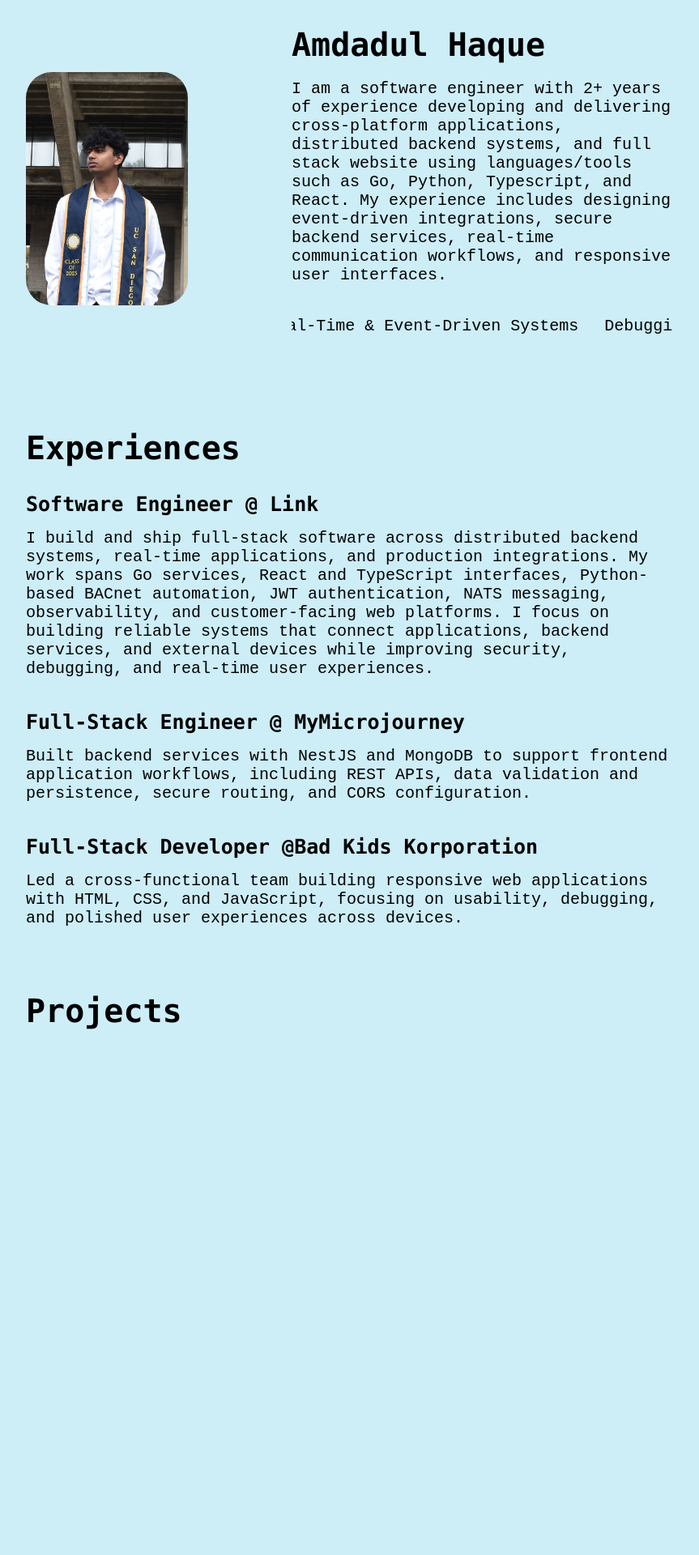
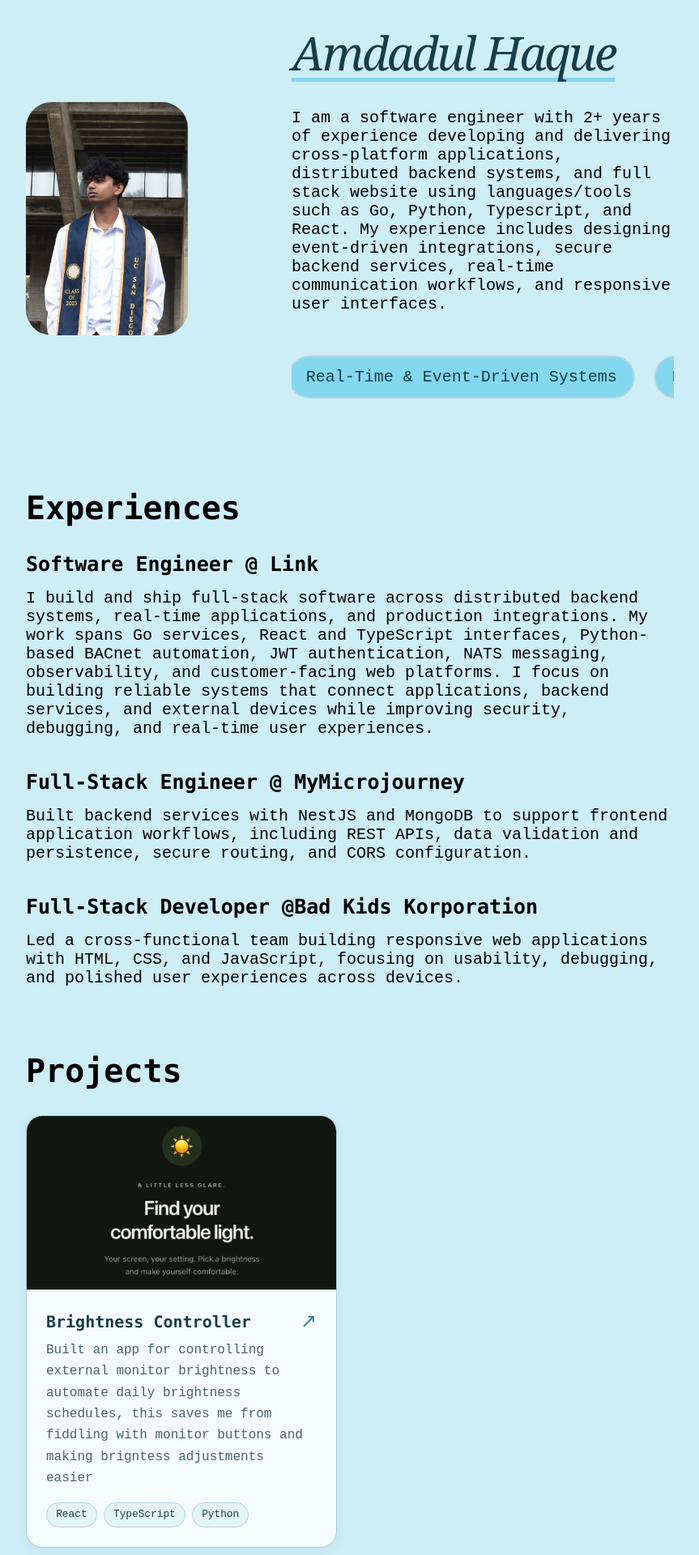
Before and after one commit to Amdadul-coding/personal-website, a React (Vite) app: page / in a window 1280 px wide. Shown: the top 1920 px of the page at 81% size, without its empty margins (208-1071 px from the left). Before the commit the page ends 1271 px from the top, so only its background shows below. Built offline with nearby package versions, Linux system fonts and the light colour scheme.

Commit message:
Added projects and improved other parts of the website

```diff
--- a/src/Pages/Home.tsx
+++ b/src/Pages/Home.tsx
@@ -1,5 +1,6 @@
 import styles from '../styles/home.module.css';
 import profile from '../assets/profile.jpg';
+import projectBrightness from '../assets/brightnessController.jpg'
 
 const expertise = [
   'Distributed Systems',
@@ -14,8 +15,38 @@ type ExperienceProps = {
   description: string;
 }
 
-const allExperiences: Record<string, ExperienceProps> ={
+type ProjectProps = {
+  previewImage: string;
+  link: string;
+  title: string;
+  description: string;
+  stack: string[];
+}
 
+function ProjectsDetail(projectProps: ProjectProps) {
+  return (
+    <a className={styles.projectCard} href={projectProps.link || undefined}>
+      <div className={styles.projectPreview}>
+        {projectProps.previewImage ? (
+          <img src={projectProps.previewImage} alt={`${projectProps.title} preview`} loading="lazy" />
+        ) : (
+          <span className={styles.projectPlaceholder}>Add project preview</span>
+        )}
+      </div>
+      <div className={styles.projectContent}>
+        <div className={styles.projectHeading}>
+          <h2 className={styles.projectTitle}>{projectProps.title}</h2>
+          {projectProps.link && <span className={styles.projectArrow} aria-hidden="true">↗</span>}
+        </div>
+        <p className={styles.projectDescription}>{projectProps.description}</p>
+        <ul className={styles.projectStack} aria-label="Technology stack">
+          {projectProps.stack.map((technology) => (
+            <li key={technology}>{technology}</li>
+          ))}
+        </ul>
+      </div>
+    </a>
+  );
 }
 
 function ExperiencesDetail (experienceProps:ExperienceProps) {
@@ -32,6 +63,16 @@ function ExperiencesDetail (experienceProps:ExperienceProps) {
 }
 
 export default function Home() {
+
+const allProjects: Record<string, ProjectProps> = {
+  project1: {
+    previewImage: projectBrightness,
+    link: 'https://github.com/Amdadul-coding/monitor-brightness-controller',
+    title: 'Brightness Controller',
+    description: 'Built an app for controlling external monitor brightness to automate daily brightness schedules, this saves me from fiddling with monitor buttons and making brigntess adjustments easier',
+    stack: ['React', 'TypeScript', 'Python'],
+  },
+};
 
 const allExperiences: Record<string, ExperienceProps> ={
   'exp1': {
@@ -53,8 +94,15 @@ const allExperiences: Record<string, ExperienceProps> ={
       <section className={styles.introduction}>
         <img src={profile} alt="myPortrait" />
         <div className={styles.aboutMe}>
-          <h1 className={styles.title}>
-            Amdadul Haque
+          <h1
+            className={styles.title}
+            tabIndex={0}
+            aria-label="Amdadul Haque — Software Engineer"
+          >
+            <span className={styles.titleFlip} aria-hidden="true">
+              <span className={styles.titleFront}>Amdadul Haque</span>
+              <span className={styles.titleBack}>Software Engineer</span>
+            </span>
           </h1>
           <p className={styles.summary}>
             I am a software engineer with 2+ years of experience developing and delivering cross-platform applications, distributed backend systems, and
@@ -94,8 +142,17 @@ const allExperiences: Record<string, ExperienceProps> ={
         <h1>
           Projects
         </h1>
-        <div>
-
+        <div className={styles.allProjects}>
+          {Object.entries(allProjects).map(([id, item]) => (
+            <ProjectsDetail
+              key={id}
+              previewImage={item.previewImage}
+              link={item.link}
+              title={item.title}
+              description={item.description}
+              stack={item.stack}
+            />
+          ))}
         </div>
       </section>
     </>
--- a/src/styles/home.module.css
+++ b/src/styles/home.module.css
@@ -23,63 +23,100 @@ body{
     min-width: 0;
     display: flex;
     flex-direction: column;
+    gap: 1rem;
     flex: 1;
 }
 .expertiseCarousel {
     overflow: hidden;
     width: 100%;
-    margin: 1.25rem 0;
+    padding: 1rem 0;
     font-size: 20px;
     font-family: 'Courier New', Courier, monospace;
     font-weight: 500;
 }
-
 .expertiseTrack {
     display: flex;
 }
-
 .expertiseList {
     display: flex;
     flex: 0 0 auto;
     min-width: 100%;
     align-items: center;
     justify-content: space-around;
-    gap: 2rem;
+    gap: 1.5rem;
     margin: 0;
-    padding: 0 2rem 0 0;
     list-style: none;
     white-space: nowrap;
     animation: slideExpertise 30s linear infinite;
 }
-
 .expertiseCarousel:hover .expertiseList {
     animation-play-state: paused;
 }
-
+.expertiseList li {
+    padding: .65rem 1.25rem;
+    border: 2px solid #b0d6df;
+    border-radius: 999px;
+    background: #83d7ee;
+    color: #173d48;
+    line-height: 1.4;
+    transition: transform 180ms ease, box-shadow 180ms ease, border-color 180ms ease;
+}
+.expertiseList li:hover {
+    transform: translateY(-4px);
+    border-color: #79b4c4;
+    box-shadow: 0 5px 12px rgb(23 61 72 / 18%);
+}
 @keyframes slideExpertise {
     from { transform: translateX(0); }
     to { transform: translateX(-100%); }
 }
-
-@media (prefers-reduced-motion: reduce) {
-    .expertiseList {
-        animation: none;
-        flex: 1;
-        flex-wrap: wrap;
-        justify-content: flex-start;
-        white-space: normal;
-        padding: 0;
-    }
-
-    .expertiseList[aria-hidden='true'] {
-        display: none;
-    }
+.aboutMe h1 {
+    font-size: clamp(2.75rem, 4.5vw, 4.5rem);
+    margin: 0;
+    font-family: Georgia, 'Times New Roman', serif;
+    font-weight: 500;
+    font-style: italic;
+    letter-spacing: -.045em;
+    line-height: 1.15;
+    color: #173d48;
 }
-.aboutMe h1 {
-    font-size: 40px;
-    margin: 0;
-    font-family: Monaco, monospace;
-    font-weight: 1000;
+.title {
+    width: fit-content;
+    max-width: 100%;
+    perspective: 1000px;
+    cursor: default;
+}
+.titleFront {
+    text-decoration: underline;
+    text-decoration-color: #83d7ee;
+    text-decoration-thickness: 5px;
+    text-underline-offset: .15em;
+    text-decoration-skip-ink: none;
+}
+.titleFlip {
+    display: grid;
+    grid-template-columns: minmax(0, 1fr);
+    transform-style: preserve-3d;
+    transition: transform 650ms cubic-bezier(.4, 0, .2, 1);
+}
+.titleFront,
+.titleBack {
+    grid-area: 1 / 1;
+    align-self: center;
+    backface-visibility: hidden;
+    -webkit-backface-visibility: hidden;
+}
+.titleBack {
+    transform: rotateY(180deg);
+}
+.title:hover .titleFlip,
+.title:focus .titleFlip {
+    transform: rotateY(180deg);
+}
+.title:focus-visible {
+    outline: 2px solid #246c80;
+    outline-offset: 6px;
+    border-radius: .25rem;
 }
 .aboutMe p {
     font-size: 20px;
@@ -120,10 +157,150 @@ body{
 .projects {
     display: flex;
     flex-direction: column;
+    gap: 2rem;
+    padding-bottom: 5rem;
 }
 .projects h1 {
     font-family: Monaco, monospace;
     margin: 0;
     font-size: 40px;
-    gap: 2rem
 }
+.allProjects {
+    display: grid;
+    grid-template-columns: repeat(2, minmax(0, 1fr));
+    gap: 2rem;
+}
+.projectCard {
+    display: flex;
+    flex-direction: column;
+    min-width: 0;
+    overflow: hidden;
+    border: 1px solid #a1cbd5;
+    border-radius: 1.25rem;
+    background: #f5fcfe;
+    color: #173d48;
+    text-decoration: none;
+    box-shadow: 0 4px 16px rgb(23 61 72 / 5%);
+    transition: transform 180ms ease, box-shadow 180ms ease, border-color 180ms ease;
+}
+.projectCard[href]:hover {
+    transform: translateY(-5px);
+    border-color: #397f92;
+    box-shadow: 0 12px 28px rgb(23 61 72 / 12%);
+}
+.projectCard:focus-visible {
+    outline: 3px solid #246c80;
+    outline-offset: 4px;
+}
+.projectPreview {
+    display: flex;
+    aspect-ratio: 16 / 9;
+    overflow: hidden;
+    background: #beedf9;
+    border-bottom: 1px solid #a1cbd5;
+}
+.projectPreview img {
+    width: 100%;
+    height: 100%;
+    object-fit: cover;
+}
+.projectPlaceholder {
+    border: 1px dashed #679ca9;
+    border-radius: .75rem;
+    color: #356777;
+    font: .875rem Monaco, monospace;
+    text-align: center;
+}
+.projectContent {
+    display: flex;
+    flex: 1;
+    flex-direction: column;
+    gap: 0.5rem;
+    padding: 1.5rem;
+    overflow-wrap: anywhere;
+}
+.projectHeading {
+    display: flex;
+    align-items: baseline;
+    justify-content: space-between;
+}
+.projectTitle {
+    margin: 0;
+    font: 700 1.25rem / 1.4 Monaco, monospace;
+}
+.projectArrow {
+    flex-shrink: 0;
+    color: #397f92;
+    font-size: 1.5rem;
+}
+.projectDescription {
+    margin: 0;
+    color: #46616a;
+    font: 1rem / 1.65 'Courier New', Courier, monospace;
+}
+.projectStack {
+    display: flex;
+    flex-wrap: wrap;
+    gap: .5rem;
+    margin: auto 0 0;
+    padding: .5rem 0 0;
+    list-style: none;
+}
+.projectStack li {
+    padding: .35rem .7rem;
+    border: 1px solid #b0d6df;
+    border-radius: 999px;
+    background: #e4f3f7;
+    font: .8rem / 1.4 'Courier New', Courier, monospace;
+}
+@media (max-width: 1100px) {
+    body {
+        padding-left: 2rem;
+        padding-right: 2rem;
+    }
+    .introduction {
+        gap: 3rem;
+    }
+}
+@media (max-width: 640px) {
+    body {
+        padding-left: 1.25rem;
+        padding-right: 1.25rem;
+    }
+    .introduction {
+        flex-direction: column;
+        align-items: flex-start;
+    }
+    .allProjects {
+        grid-template-columns: minmax(0, 1fr);
+        gap: 1.5rem;
+    }
+}
+@media (prefers-reduced-motion: reduce) {
+    .projectCard {
+        transition: none;
+    }
+    .projectCard[href]:hover {
+        transform: none;
+    }
+    .titleFlip {
+        transition: none;
+    }
+        .expertiseList li {
+        transition: none;
+    }
+    .expertiseList li:hover {
+        transform: none;
+    }
+    .expertiseList {
+        animation: none;
+        flex: 1;
+        flex-wrap: wrap;
+        justify-content: flex-start;
+        white-space: normal;
+        padding: 0;
+    }
+    .expertiseList[aria-hidden='true'] {
+        display: none;
+    }
+}
```
Also changed, not shown: src/assets/brightnessController.jpg (added).
